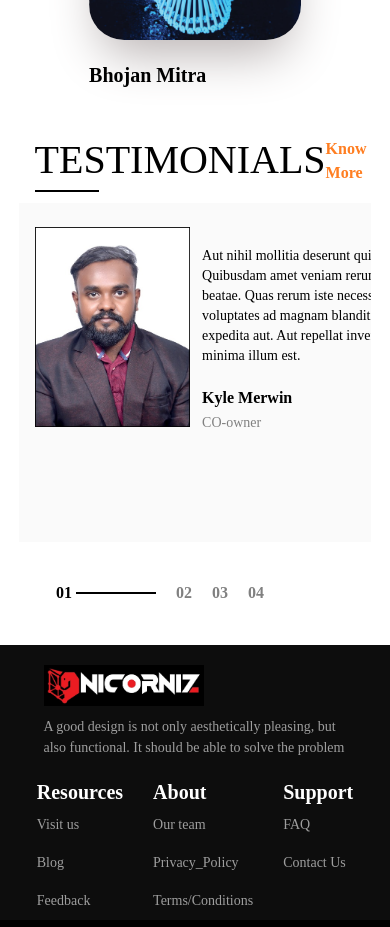
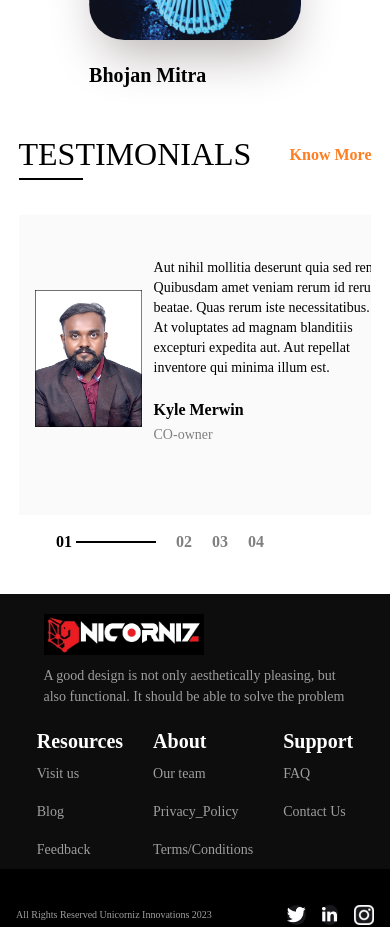
Before and after one commit to TalhaT298/unicorniz, a Next.js app: page / in a window 390 px wide. Shown: the part 2260-3187 px from the top of the page. Built offline with nearby package versions, Linux system fonts and the light colour scheme.

Commit message:
design and content structure made responsive

```diff
--- a/pages/components/Home/Testimonial/Testimonial.js
+++ b/pages/components/Home/Testimonial/Testimonial.js
@@ -34,12 +34,11 @@ const Testimonial = () => {
 	];
 	return (
 		<div className="md:mt-[90px] mt-[40px]">
-			<div className="flex justify-between items-center md:mx-[10px]">
-				<h3 className="uppercase text-[40px] pl-4 lg:pl-0 md:pl-0">
+			<div className="flex justify-between items-center">
+				<h3 className="uppercase text-[32px] sm:text-[40px]">
 					Testimonials <hr className="w-16 border border-black" />
-
 				</h3>
-				<p className="text-[#FF7E21] font-bold cursor-pointer">Know More</p>
+				<p className="text-[#FF7E21] font-bold cursor-pointer text-center">Know More</p>
 			</div>
 
 			<div className="carousel overflow-hidden">
@@ -60,19 +59,19 @@ const Testimonial = () => {
 					return (
 						<div
 							key={item.id}
-							className={` ${className} md:min-w-[740px] min-h-[348px] min-w-[460px] md:p-[20px] p-4 bg-[#FAFAFA]`}>
+							className={`${className} md:min-w-[740px] min-h-[300px] min-w-[460px] md:p-[20px] p-4 bg-[#FAFAFA]`}>
 							<div className="flex md:gap-[31px] gap-3 justify-center items-center w-full">
-								<img src={item.image} className="w-[160px] h-[200px] md:h-auto md:w-full" />{" "}
-								<div className="w-auto">
+								<img src={item.image} className="w-1/4 sm:w-2/7 mt-10" />
+								<div className="w-full">
 									<div className="flex justify-end">
 										<Image className="invisible" src={quotes} alt="quotes" />
 									</div>
-									<p className="items-center justify-center text-sm">
+									<div className="items-center justify-center text-sm w-3/4 sm:w-auto">
 										Aut nihil mollitia deserunt quia sed rem. Quibusdam amet
 										veniam rerum id rerum beatae. Quas rerum iste
 										necessitatibus. At voluptates ad magnam blanditiis excepturi
 										expedita aut. Aut repellat inventore qui minima illum est.
-									</p>
+									</div>
 									<h6 className="font-semibold mt-5">Kyle Merwin</h6>
 									<small className="text-[14px] text-[#808080]">CO-owner</small>
 								</div>
@@ -83,7 +82,7 @@ const Testimonial = () => {
 			</div>
 
 			<div
-				className={`flex gap-5 w-[278px] mx-auto md:mb-[101px] mb-10 lg:mt-[5vw] mt-[10vw]`}>
+				className={`flex gap-5 w-[278px] mx-auto mb-10 mt-0 md:mt-5`}>
 				<div className="flex items-center gap-1">
 					<span className="font-extrabold cursor-pointer">0{index + 1}</span>{" "}
 					<hr className="w-20 border border-black" />
```
